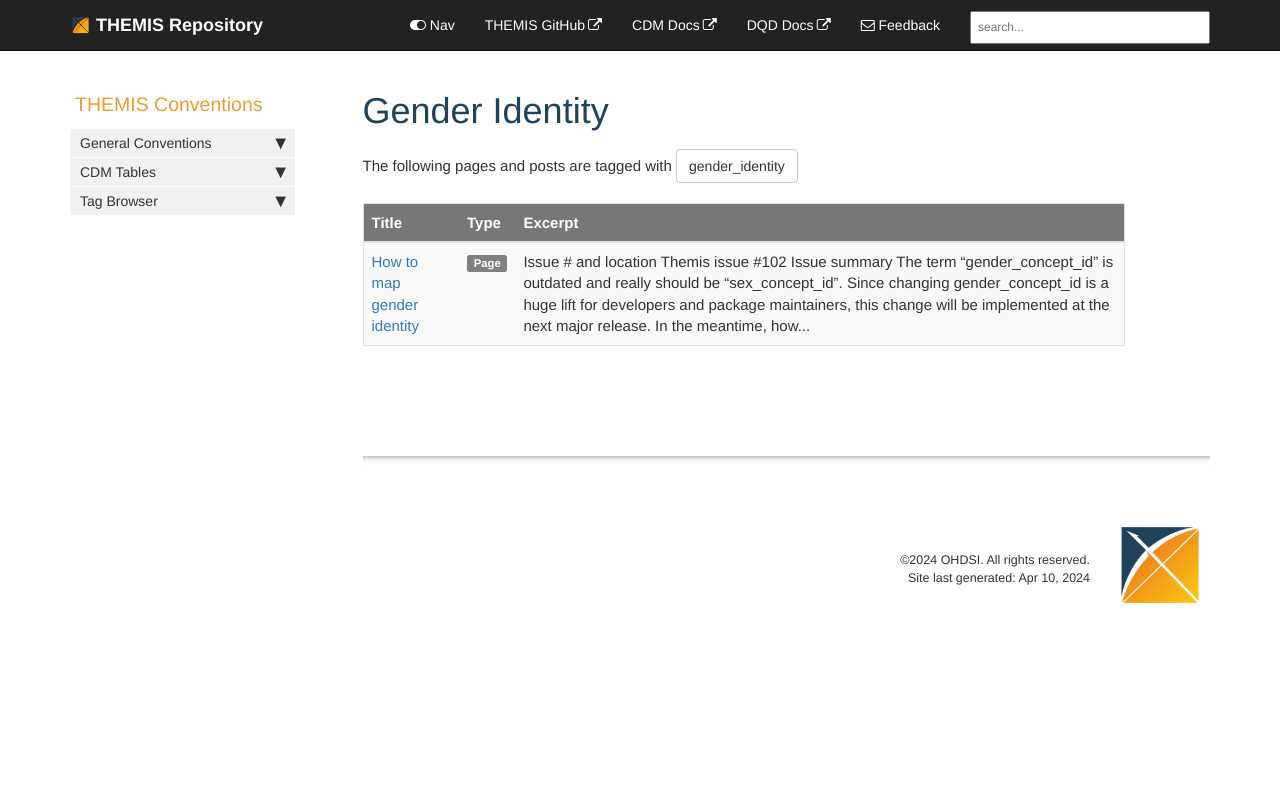
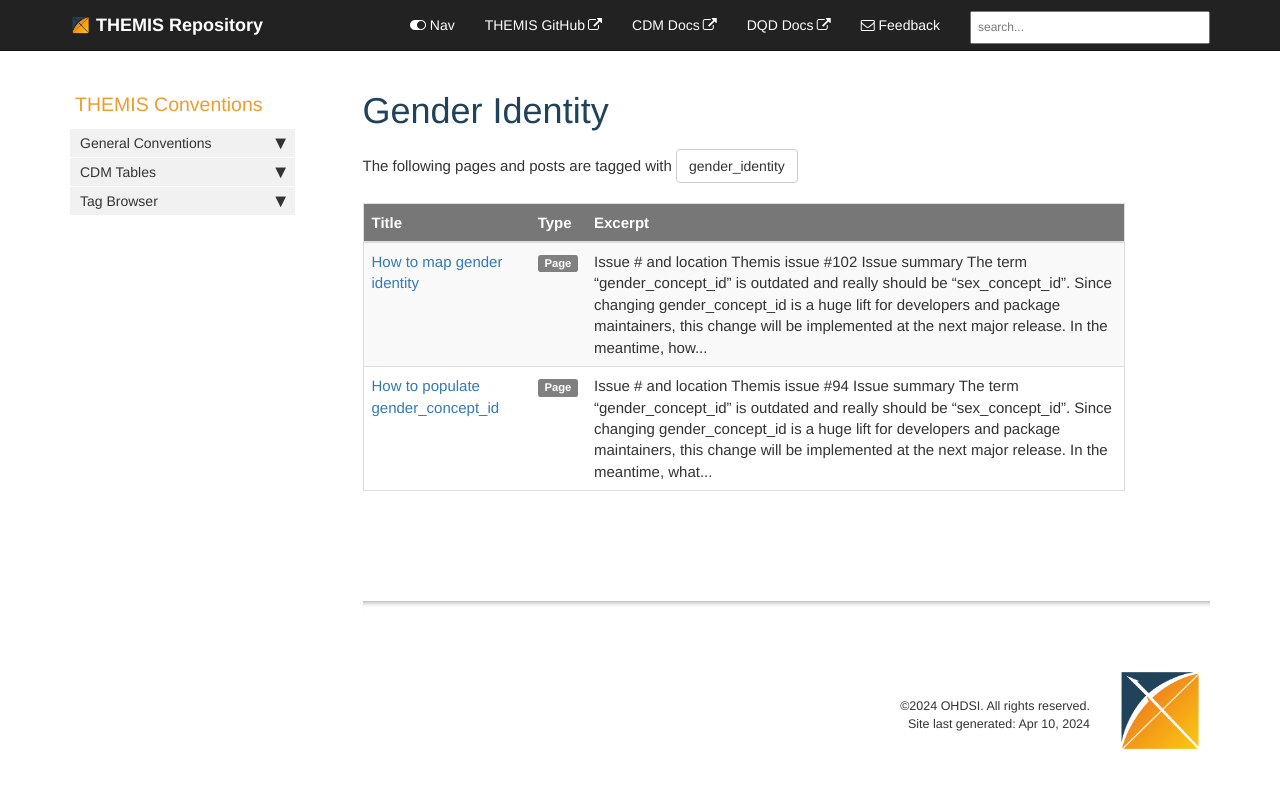
Before and after one commit to OHDSI/Themis, a Jekyll site: the page built from docs/pages/tags/tag_gender_identity.md, in a window 1280 px wide. Shown: the top 788 px of the page. Built offline with Jekyll 4.4.1, drawn with Linux system fonts in a browser that asks for light colours; comment, search, counter and statistics services are not loaded.

Commit message:
how to populate gender_concept_id
closes #94

```diff
--- a/docs/_data/tags.yml
+++ b/docs/_data/tags.yml
@@ -9,4 +9,5 @@ allowed-tags:
   - gender
   - gender_identity
   - sex
+  - gender_concept_id
 # Copyright 2021 Google LLC
--- a/docs/pages/person/person.md
+++ b/docs/pages/person/person.md
@@ -16,7 +16,7 @@ permalink: /person.html
 
 | **Field** | **Convention** |
 |:--------|:-------|
-|    |    |
+|  GENDER_CONCEPT_ID  | [How to populate gender_concept_id](populate_gender_concept_id.html)   |
 |----
 |    |    |
 |=====
--- /dev/null
+++ b/docs/pages/person/populate_gender_concept_id.md
@@ -0,0 +1,54 @@
+---
+title: How to populate gender_concept_id
+keywords: gender, gender concept id, gender_concept_id, sex
+last_updated: April 10, 2024
+tags: [gender, gender_concept_id, sex, gender_identity]
+sidebar: mydoc_sidebar
+permalink: /populate_gender_concept_id.html
+---
+
+## Issue # and location
+
+- [Themis issue #94](https://github.com/OHDSI/Themis/issues/94)
+
+## Issue summary
+The term "gender_concept_id" is outdated and really should be "sex_concept_id". Since changing gender_concept_id is a huge lift for developers and package maintainers, this change will be implemented at the next major release. In the meantime, what value should be used to populate gender_concept_id?
+
+## Convention type
+Table
+
+## CDM table
+`PERSON`
+
+## CDM field
+`gender_concept_id`
+
+## Links to issue discussion
+
+- [OHDSI Forums discussion #1](https://forums.ohdsi.org/t/can-we-migrate-from-gender-to-sex-please/18875/22)
+- [OHDSI Forums discussion #2](https://forums.ohdsi.org/t/can-we-migrate-from-gender-to-sex-please/18875)
+
+## Provenance of data
+All data
+
+## The ratified convention
+PERSON.gender_concept_id should hold the standard concept representing the patient's assigned sex at birth
+
+## Date of ratification/published
+NA
+
+## Downstream implications
+NA
+
+## Link to DQD check
+
+[isRequired](https://ohdsi.github.io/DataQualityDashboard/articles/checks/isRequired.html)
+[cdmDatatype](https://ohdsi.github.io/DataQualityDashboard/articles/CheckTypeDescriptions.html#cdmdatatype)
+[isForeignKey](https://ohdsi.github.io/DataQualityDashboard/articles/CheckTypeDescriptions.html#isforeignkey)
+[fkDomain](https://ohdsi.github.io/DataQualityDashboard/articles/CheckTypeDescriptions.html#isforeignkey)
+[isStandardValidConcept](https://ohdsi.github.io/DataQualityDashboard/articles/CheckTypeDescriptions.html#isstandardvalidconcept)
+[standardRecordConceptCompleteness](https://ohdsi.github.io/DataQualityDashboard/articles/CheckTypeDescriptions.html#standardConceptRecordCompleteness)
+
+
+## Related conventions/further information
+If the source data captures gender identity it should be stored in the [OBSERVATION](https://ohdsi.github.io/CommonDataModel/cdm531.html#observation) table. See the [gender identity](gender_identity.html) convention for more information.
```
